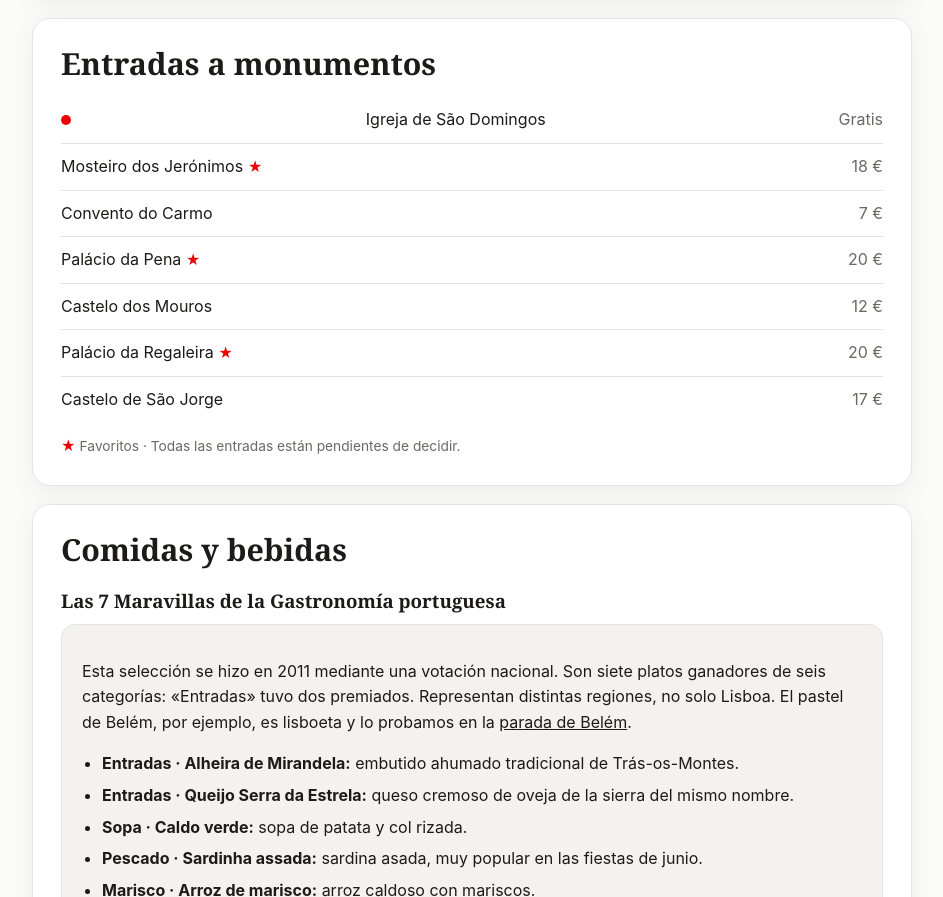
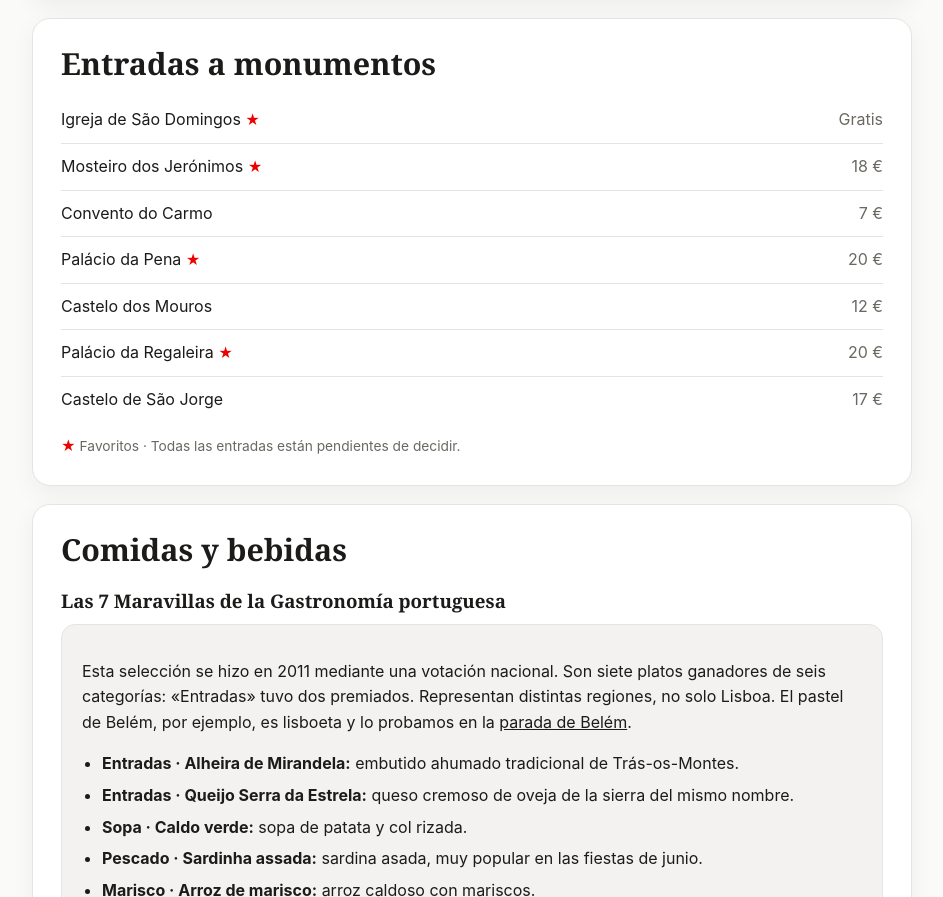
Before and after one commit to marcrecor/mis-cosas, a plain HTML site: page viajes/2026-lisboa/itinerario-resumen.html in a window 1280 px wide. Shown: the part 3557-4454 px from the top of the page, without its empty margins (168-1111 px from the left). Drawn offline with Linux system fonts and the light colour scheme.

Commit message:
Mark São Domingos as a favorite in summary

```diff
--- a/viajes/2026-lisboa/itinerario-resumen.html
+++ b/viajes/2026-lisboa/itinerario-resumen.html
@@ -598,7 +598,7 @@
         <section class="panel" id="entradas" aria-labelledby="entradas-title">
           <h2 id="entradas-title">Entradas a monumentos</h2>
           <ul class="entries">
-            <li class="confirmed"><span>Igreja de São Domingos</span><span class="price">Gratis</span></li>
+            <li><span>Igreja de São Domingos <span class="star" aria-label="Favorito">★</span></span><span class="price">Gratis</span></li>
             <li><span>Mosteiro dos Jerónimos <span class="star" aria-label="Favorito">★</span></span><span
                 class="price">18 €</span></li>
             <li><span>Convento do Carmo</span><span class="price">7 €</span></li>
```
